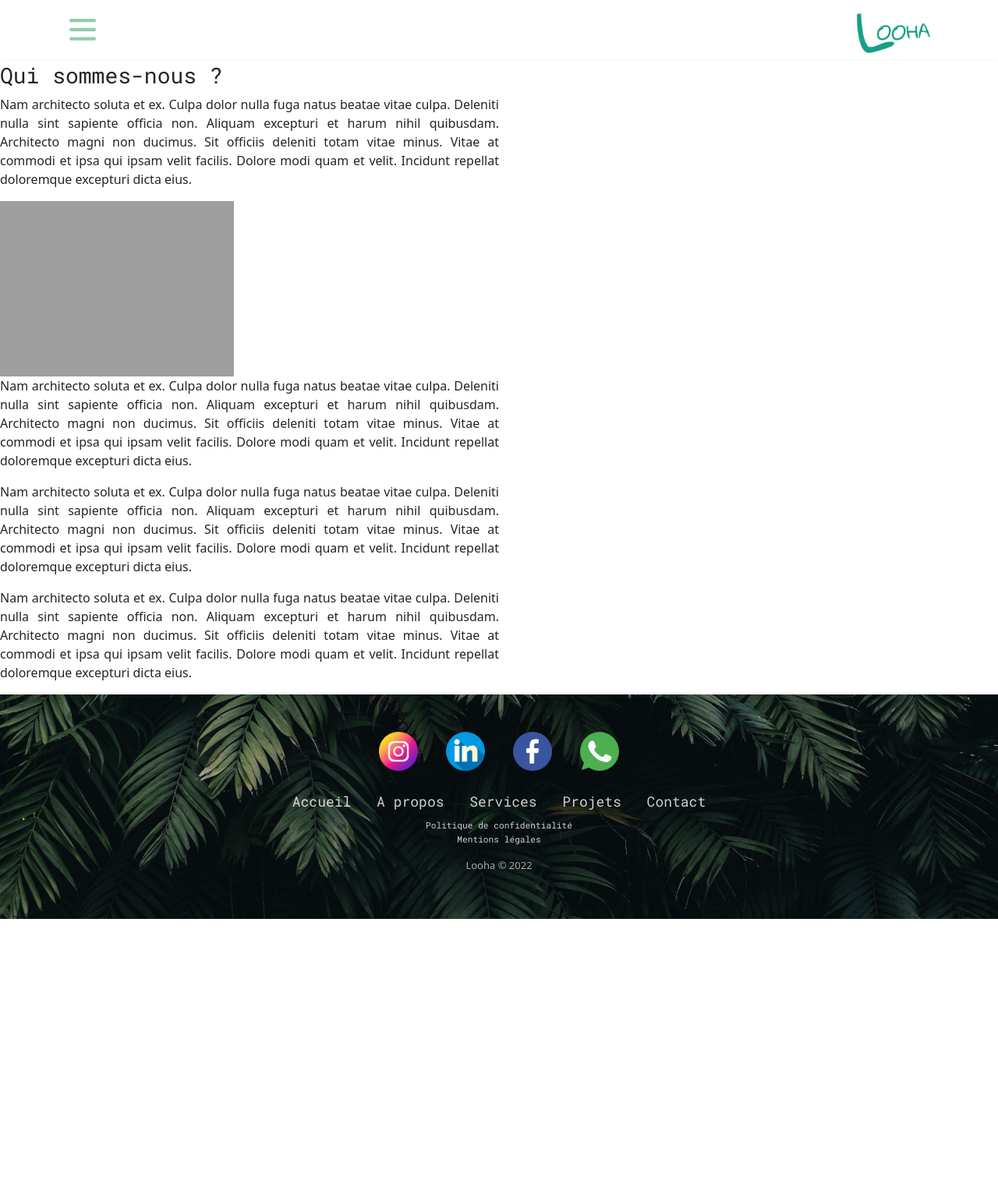
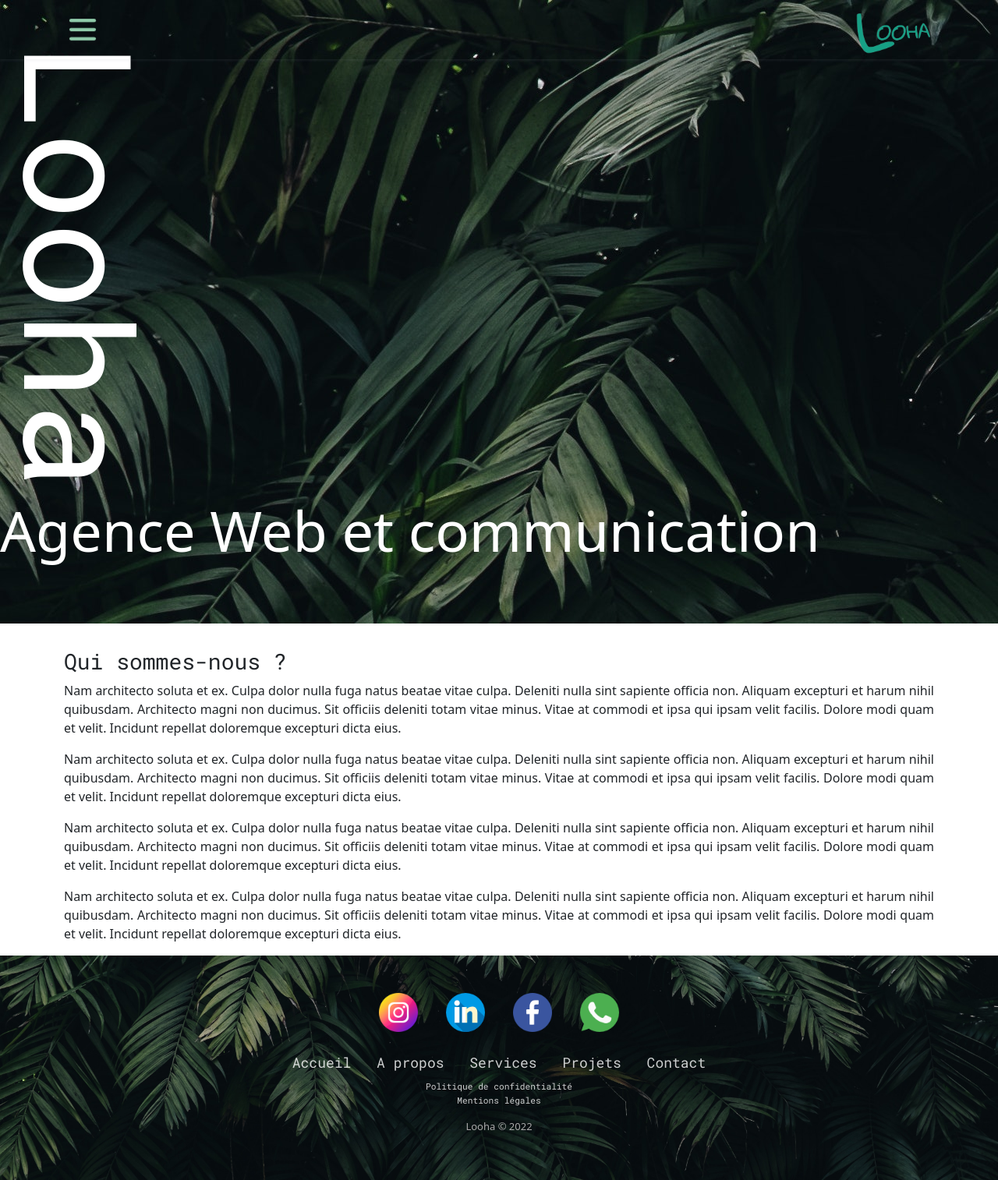
Before and after one commit to Akcel77/haloo, a Symfony app: template templates/about/index.html.twig in a window 1280 px wide. Shown: the whole page at 78% size. Before the commit the page ends 1179 px from the top, so only its background shows below. Run offline with Twig, Linux system fonts and the light colour scheme; the template is opened without the code that fills it, so the values that code supplies are empty; some libraries are stand-ins or nearby versions; grey boxes are pictures that could not be loaded.

Commit message:
Minor change

```diff
--- a/templates/about/index.html.twig
+++ b/templates/about/index.html.twig
@@ -1,9 +1,10 @@
 {% extends 'base.html.twig' %}
 
 {% block title %}Looha - A propos{% endblock %}
-
+{% block hero %}{% endblock %}
 {% block body %}
-    <div class="col-lg-6 col-sm-12">
+    <div class="container mx-auto">
+        <div class="col-12">
             <h3>Qui sommes-nous ?</h3>
             <p>Nam architecto soluta et ex. Culpa dolor nulla fuga natus beatae vitae culpa. Deleniti nulla sint sapiente officia non. Aliquam excepturi et harum nihil quibusdam. Architecto magni non ducimus.
 
@@ -11,10 +12,9 @@
                 Dolore modi quam et velit. Incidunt repellat doloremque excepturi dicta eius.
             </p>
 
-        <img src="{{ asset('assets/img/logo.png') }}" class="img-fluid" width="300px" alt="">
         </div>
 
-    <div class="col-lg-6 col-sm-12">
+        <div class="col-12">
             <p>Nam architecto soluta et ex. Culpa dolor nulla fuga natus beatae vitae culpa. Deleniti nulla sint sapiente officia non. Aliquam excepturi et harum nihil quibusdam. Architecto magni non ducimus.
 
                 Sit officiis deleniti totam vitae minus. Vitae at commodi et ipsa qui ipsam velit facilis.
@@ -30,4 +30,6 @@
                 Dolore modi quam et velit. Incidunt repellat doloremque excepturi dicta eius.
             </p>
         </div>
+    </div>
+
 {% endblock %}
--- a/templates/base.html.twig
+++ b/templates/base.html.twig
@@ -67,10 +67,7 @@
                     </h1>
                 </div>
 
-                <p class="text-white display-2 text-center  company-p" data-aos="fade-right"
-                   data-aos-offset="300"
-                   data-aos-easing="ease-in-sine"
-                   data-aos-duration="1000">
+                <p class="text-white display-2 text-center company-p position-absolute" >
                     Agence Web et communication
                 </p>
 
```
Lines whose indentation alone changed are shown as unchanged.
